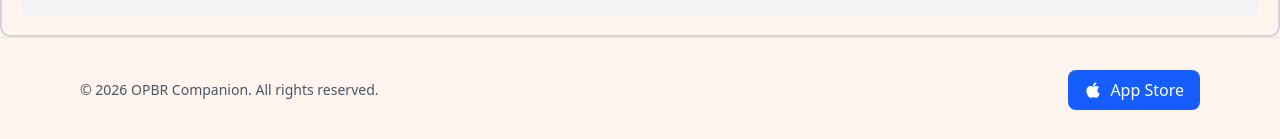
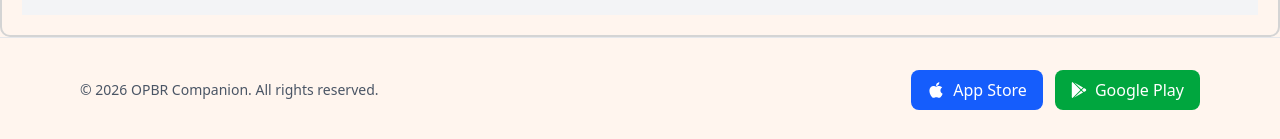
Before and after one commit to A-Moiz/opbr-companion-web-2, a Next.js app: page / in a window 1280 px wide. Shown: the part 1545-1684 px from the top of the page. Built offline with nearby package versions, Linux system fonts and the light colour scheme.

Commit message:
Added link to Android version in footer

```diff
--- a/src/components/Footer.tsx
+++ b/src/components/Footer.tsx
@@ -3,7 +3,7 @@
 import { useEffect, useState } from 'react';
 import useTheme from '@/contexts/ThemeContext';
 import { FiArrowUp } from 'react-icons/fi';
-import { FaApple } from 'react-icons/fa';
+import { FaApple, FaGooglePlay } from 'react-icons/fa';
 
 const Footer = () => {
   const theme = useTheme();
@@ -50,14 +50,14 @@ const Footer = () => {
               <span className="font-medium">App Store</span>
             </a>
 
-            {/* <a
-              href=""
+            <a
+              href="https://play.google.com/store/apps/details?id=app.opbr_companion&utm_source=emea_Med"
               target="_blank"
               className="flex items-center justify-center px-4 py-2 rounded-lg transition-all bg-green-600 hover:bg-green-700 text-white"
             >
               <FaGooglePlay className="mr-2 text-white" size={16} />
               <span className="font-medium">Google Play</span>
-            </a> */}
+            </a>
           </div>
         </div>
       </div>
```
